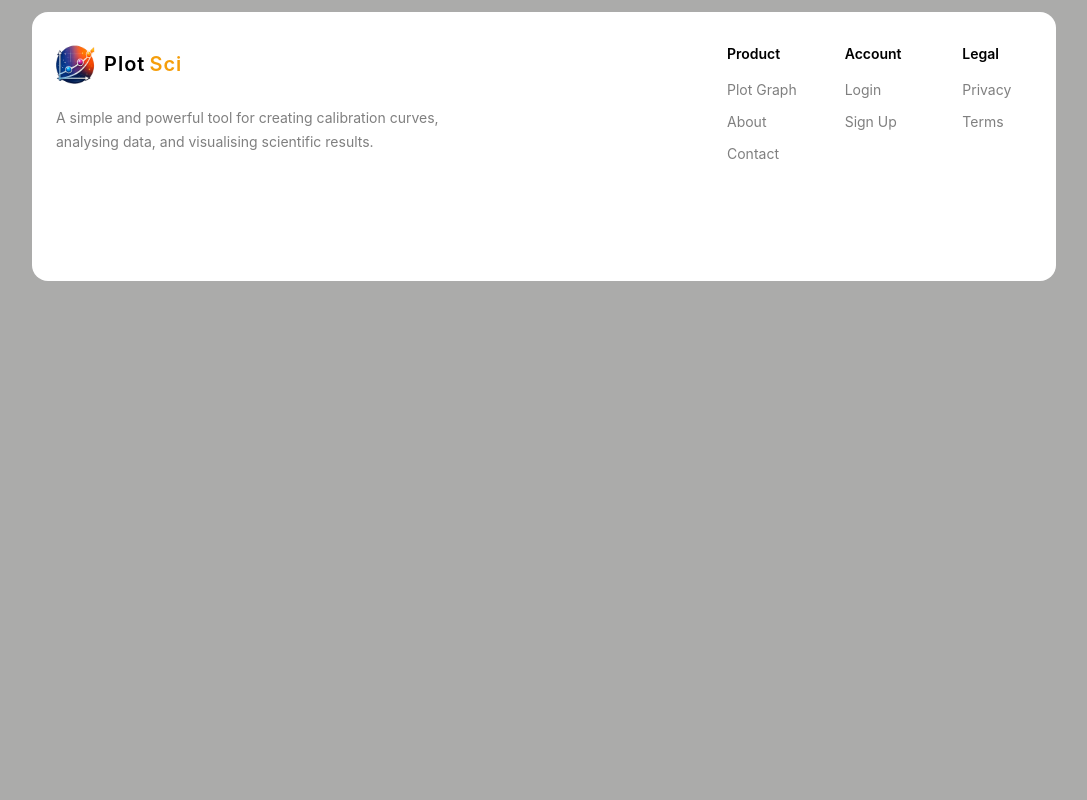
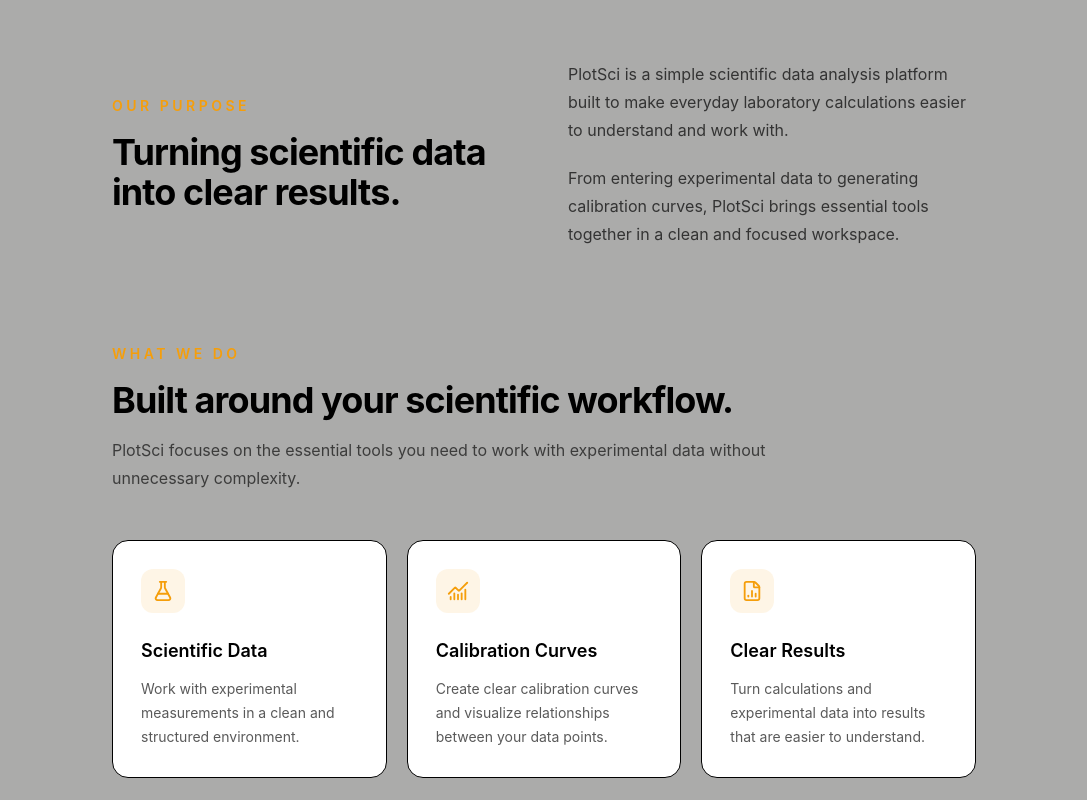
Before and after one commit to BlessingDotDev/calibration-tool, a React (Vite) app: page /about in a window 1280 px wide. Shown: the part 940-1740 px from the top of the page, without its empty margins (96-1183 px from the left). Before the commit the page ends 1237 px from the top, so only its background shows below. Built offline with nearby package versions, Linux system fonts and the light colour scheme.

Commit message:
Add featureSection and Card on the aboutpage

```diff
--- a/package.json
+++ b/package.json
@@ -14,6 +14,7 @@
     "clsx": "^2.1.1",
     "html-to-image": "^1.11.13",
     "jspdf": "^4.2.1",
+    "lucide-react": "^1.47.0",
     "papaparse": "^5.7.0",
     "react": "^19.2.8",
     "react-dom": "^19.2.8",
--- a/src/components/calibration/CalibrationChart.tsx
+++ b/src/components/calibration/CalibrationChart.tsx
@@ -78,7 +78,7 @@
 
       <div
         id="calibration-chart"
-        className="h-[400px] w-full">
+        className="h-100 w-full">
         <ResponsiveContainer width="100%" height="100%">
           <ScatterChart
             margin={{
--- /dev/null
+++ b/src/components/section/AboutIntro.tsx
@@ -0,0 +1,37 @@
+function AboutIntro() {
+  return (
+    <section className="max-w-5xl mx-auto px-6 py-24 sm:px-10 lg:px-20">
+      <div className="grid gap-12 lg:grid-cols-2 lg:items-center">
+
+        {/* Heading */}
+        <div>
+          <p className="mb-4 text-sm font-semibold uppercase tracking-[0.25em] text-secondary">
+            Our Purpose
+          </p>
+
+          <h2 className="text-3xl font-bold tracking-tight text-text sm:text-4xl">
+            Turning scientific data into clear results.
+          </h2>
+        </div>
+
+        {/* Description */}
+        <div className="space-y-5 text-base leading-7 text-text/70">
+          <p>
+            PlotSci is a simple scientific data analysis platform built
+            to make everyday laboratory calculations easier to understand
+            and work with.
+          </p>
+
+          <p>
+            From entering experimental data to generating calibration
+            curves, PlotSci brings essential tools together in a clean
+            and focused workspace.
+          </p>
+        </div>
+
+      </div>
+    </section>
+  );
+}
+
+export default AboutIntro;
--- /dev/null
+++ b/src/components/section/FeatureSection.tsx
@@ -0,0 +1,55 @@
+import {
+  ChartNoAxesCombined,
+  FlaskConical,
+  FileChartColumn,
+} from "lucide-react";
+
+import FeatureCard from "../ui/FeatureCard";
+
+function FeatureSection() {
+  return (
+    <section className="max-w-5xl mx-auto px-6 pb-24 sm:px-10 lg:px-20">
+
+      {/* Section heading */}
+      <div className="mb-12 max-w-2xl">
+        <p className="mb-4 text-sm font-semibold uppercase tracking-[0.25em] text-secondary">
+          What We Do
+        </p>
+
+        <h2 className="text-3xl font-bold tracking-tight text-text sm:text-4xl">
+          Built around your scientific workflow.
+        </h2>
+
+        <p className="mt-4 text-base leading-7 text-text/65">
+          PlotSci focuses on the essential tools you need to work with
+          experimental data without unnecessary complexity.
+        </p>
+      </div>
+
+      {/* Cards */}
+      <div className="grid gap-5 md:grid-cols-3">
+
+        <FeatureCard
+          icon={<FlaskConical size={22} />}
+          title="Scientific Data"
+          description="Work with experimental measurements in a clean and structured environment."
+        />
+
+        <FeatureCard
+          icon={<ChartNoAxesCombined size={22} />}
+          title="Calibration Curves"
+          description="Create clear calibration curves and visualize relationships between your data points."
+        />
+
+        <FeatureCard
+          icon={<FileChartColumn size={22} />}
+          title="Clear Results"
+          description="Turn calculations and experimental data into results that are easier to understand."
+        />
+
+      </div>
+    </section>
+  );
+}
+
+export default FeatureSection;
--- /dev/null
+++ b/src/components/ui/FeatureCard.tsx
@@ -0,0 +1,41 @@
+import type { ReactNode } from "react";
+import clsx from "clsx";
+
+type FeatureCardProps = {
+  icon: ReactNode;
+  title: string;
+  description: string;
+  className?: string;
+};
+
+function FeatureCard({
+  icon,
+  title,
+  description,
+  className,
+}: FeatureCardProps) {
+  return (
+    <article
+      className={clsx(
+        "group rounded-2xl border border-border bg-surface p-7",
+        "transition duration-300",
+        "hover:-translate-y-1 hover:border-secondary/40",
+        className
+      )}
+    >
+      <div className="mb-6 flex h-11 w-11 items-center justify-center rounded-xl bg-secondary/10 text-secondary">
+        {icon}
+      </div>
+
+      <h3 className="mb-3 text-lg font-semibold text-text">
+        {title}
+      </h3>
+
+      <p className="text-sm leading-6 text-text/65">
+        {description}
+      </p>
+    </article>
+  );
+}
+
+export default FeatureCard;
--- a/src/pages/About.tsx
+++ b/src/pages/About.tsx
@@ -1,10 +1,12 @@
-
 import HeroSection from "../components/section/HeroSection";
 import aboutImage from "../assets/about.jpg";
 import Button from "../components/ui/Button";
+import AboutIntro from "../components/section/AboutIntro";
+import FeatureSection from "../components/section/FeatureSection";
 
 function About() {
   return (
+    <>
       <HeroSection
         headerTitle="About PlotSci"
         title="Science Made Simpler"
@@ -15,6 +17,11 @@
           Learn More
         </Button>
       </HeroSection>
+
+      <AboutIntro />
+
+      <FeatureSection />
+    </>
   );
 }
 
--- a/src/pages/PlotGraph.tsx
+++ b/src/pages/PlotGraph.tsx
@@ -17,33 +17,7 @@
 import { generatePDFReport } from "../utils/report";
 
 function PlotGraph() {
-  const [calibrationData, setCalibrationData] = useState<CalibrationPoint[]>([
-    {
-      id: 1,
-      concentration: 0,
-      absorbance: 0.02,
-    },
-    {
-      id: 2,
-      concentration: 2,
-      absorbance: 0.15,
-    },
-    {
-      id: 3,
-      concentration: 4,
-      absorbance: 0.31,
-    },
-    {
-      id: 4,
-      concentration: 6,
-      absorbance: 0.46,
-    },
-    {
-      id: 5,
-      concentration: 8,
-      absorbance: 0.61,
-    },
-  ]);
+  const [calibrationData, setCalibrationData] = useState<CalibrationPoint[]>([]);
   const [unknownSamples, setUnknownSamples] = useState<UnknownSampleType[]>([
     {
       id: 1,
```
Also changed, not shown: 1 other file (tests, documents, lock files or other folders). Lines whose indentation alone changed are shown as unchanged.
